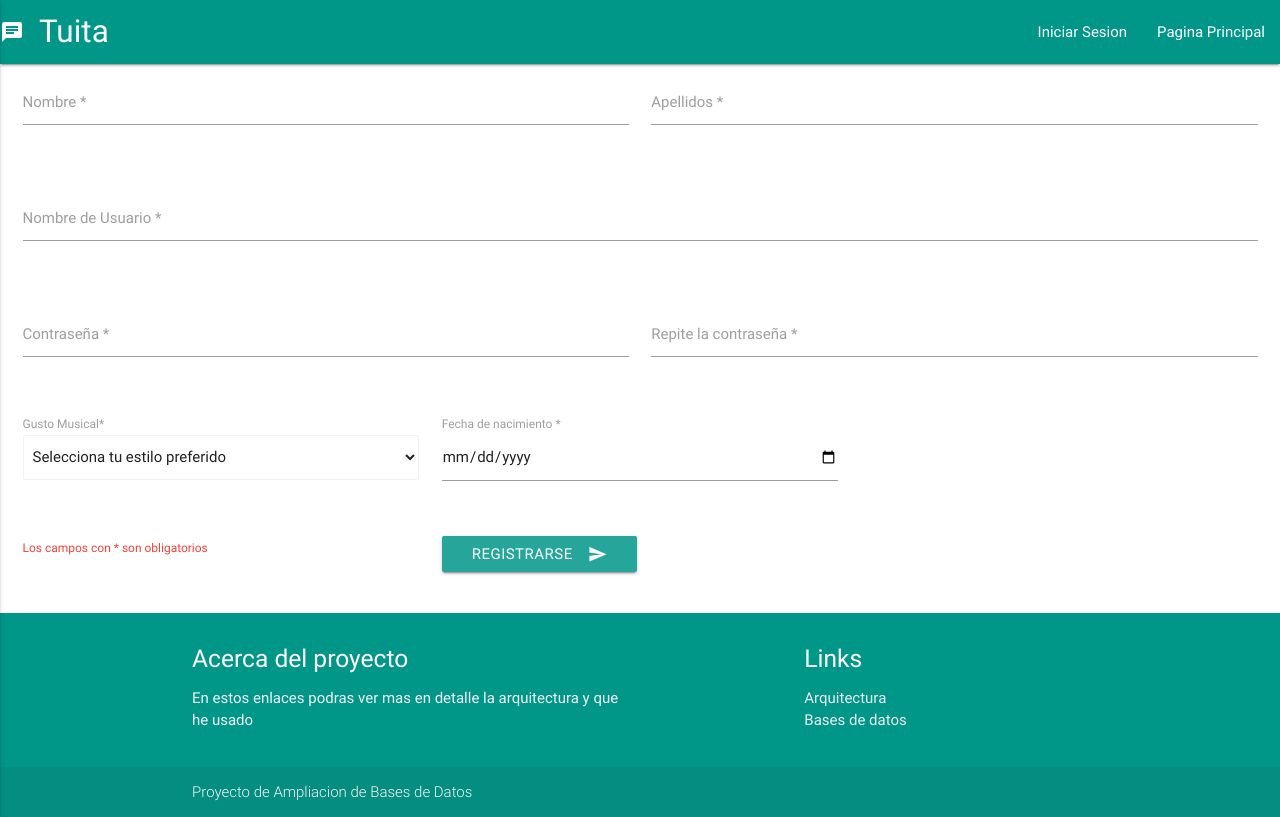
After one commit to jgarriuni/ProyectoABD, a PHP site: page /src/registro.php in a window 1280 px wide. The commit adds this page. Run offline with PHP 8.4, Linux system fonts and the light colour scheme; some libraries are stand-ins or nearby versions.

Commit message:
Ultima version del proyecto

```diff
--- a/css/style.css
+++ b/css/style.css
@@ -32,13 +32,6 @@ html{
     position: relative;
     min-height: 100%;
 }
-
-footer{
-    margin-top: -0.85%;/*esto es lo que realmente me lo pone abajo poner solo en
-    la pagina de inicio de sesion*/
-    width: 100%;
-    position: relative;
-}
 /*fin ESTO SOLO PARA LAS PAGINAS QUE NECESITE QUE ESTE EL FOOTER ABAJO SIEMPRE*/
 
 /* Cambiar color indicador tab en miperfil*/
@@ -48,6 +41,15 @@ footer{
 
 /* FIN Cambiar color indicador tab en miperfil*/
 
+body{
+  display: flex;
+  min-height: 100vh;
+  flex-direction: column;
+}
+
+main{
+  flex: 1 0 auto;
+}
 /* Esto hace que lo tabpane vayan cambiando los tabs
 #todos:checked ~ #contentTodos;
 #grupo:checked ~ #contentGrupo;
--- /dev/null
+++ b/js/comprobar.js
@@ -0,0 +1,139 @@
+function campoVacio(campo) {
+    "use strict";
+    document.getElementById(campo).className = "red-text";
+    document.getElementById(campo).innerHTML = "Campo vacio";
+}
+
+function mensajeError(campo, mensaje) {
+    "use strict";
+    document.getElementById(campo).className = "red-text";
+    document.getElementById(campo).innerHTML = mensaje;
+}
+
+function vaciarError(campo){
+    "use strict";
+    document.getElementById(campo).className = "green-text";
+    document.getElementById(campo).innerHTML = "Correcto";
+}
+
+function comprobarNombre() {
+    "use strict";
+
+    var nombre = document.getElementById("id_nombre").value;
+
+    if (nombre.trim() === "") {
+        campoVacio("error_nombre");
+        return false;
+    }
+    else if (nombre.length > 20) {
+        mensajeError("error_nombre", "El nombre tiene que ocupar maximo 20 caracteres");
+        return false;
+    }
+    else {
+        vaciarError("error_nombre");
+        return true;
+    }
+}
+
+function comprobarApellidos(){
+    "use strict";
+
+    var apellidos = document.getElementById("id_apellidos").value;
+
+    if (apellidos.trim() === "") {
+        campoVacio("error_apellidos");
+        return false;
+    }
+    else if (apellidos.length > 20) {
+        mensajeError("error_apellidos", "Los apellidos tienen que ocupar maximo 20 caracteres");
+        return false;
+    }
+    else {
+        vaciarError("error_apellidos");
+        return true;
+    }
+}
+
+function comprobarUsuario(){
+    "use strict";
+
+    var usuario = document.getElementById("id_usuario").value;
+
+    if (usuario.trim() === "") {
+        campoVacio("error_usuario");
+        return false;
+    }
+    else if (usuario.length > 10) {
+        mensajeError("error_usuario", "El nombre de usuario tiene que ocupar como maximo 10 caracteres");
+        return false;
+    }
+    else {
+        vaciarError("error_usuario");
+        return true;
+    }
+}
+
+function comprobarContrasenia(){
+    "use strict";
+
+    var pass1 = document.getElementById("id_password").value;
+    var pass2 = document.getElementById("id_password_repetir").value;
+
+    if (pass1.trim() === "") {
+        campoVacio("error_contrasenia");
+        if(pass2.trim() === ""){
+            campoVacio("error_contrasenia2");
+        }
+        return false;
+    }
+    else{
+        if(pass1.length > 10){
+            mensajeError("error_contrasenia", "La contraseña debe tener como maximo 10 caracteres");
+            return false;
+        }
+        else if(pass2.length > 10){
+            mensajeError("error_contrasenia2", "La contraseña debe tener como maximo 10 caracteres");
+            return false;
+        }
+        else{
+            if(pass1 == pass2){
+                vaciarError("error_contrasenia");
+                vaciarError("error_contrasenia2");
+                return true;
+            }
+            else{
+                mensajeError("error_contrasenia", "Las contraseñas no coinciden");
+                mensajeError("error_contrasenia2", "Las contraseñas no coinciden");
+                return false;
+            }
+        }
+    }
+}
+
+function comprobarFecha(){
+    "use strict";
+
+    var fecha = document.getElementById("id_fecha").value;
+
+    if (fecha.trim() === "") {
+        campoVacio("error_fecha");
+        return false;
+    }
+    else {
+        vaciarError("error_fecha");
+        return true;
+    }
+}
+
+function comprobarDatos(){
+    "use strict";
+    var ok = (comprobarNombre() & comprobarApellidos() & comprobarUsuario() & comprobarContrasenia() & comprobarFecha());
+
+    if(ok == 1){
+        return true;
+    }
+    else{
+        return false;
+    }
+
+}
--- a/js/functions.js
+++ b/js/functions.js
@@ -1,7 +1,12 @@
 "use strict";
+
 $(document).ready(function () {});
 $(document).ready(function () {$('.slider').slider(); });
 $(".button-collapse").sideNav();
- $(document).ready(function(){
+$(document).ready(function() {
     $('ul.tabs').tabs();
-  });
+});
+$('.datepicker').pickadate({
+    selectMonths: true, // Creates a dropdown to control month
+    selectYears: 15 // Creates a dropdown of 15 years to control year
+});
--- a/src/iniciarSesion.html
+++ b/src/iniciarSesion.html
@@ -37,7 +37,7 @@
         </div>
       </nav>
       <!-- Fin Barra de navegacion -->
-
+      <main>
         <!-- Formulario -->
         <div class="row">
           <form class="col s12">
@@ -73,6 +73,7 @@
           </form>
         </div>
         <!-- Formulario -->
+      </main>
       <!-- Footer de la pagina -->
       <footer class="page-footer teal"><!-- Color -->
         <div class="container">
--- /dev/null
+++ b/src/registro.php
@@ -0,0 +1,160 @@
+
+  <!DOCTYPE html>
+  <html>
+    <head>
+      <meta charset="utf-8">
+      <!--Import Google Icon Font-->
+      <link href="http://fonts.googleapis.com/icon?family=Material+Icons" rel="stylesheet">
+      <!--Import materialize.css-->
+      <link type="text/css" rel="stylesheet" href="../css/materialize.css"  media="screen,projection"/>
+      <link type="text/css" rel="stylesheet" href="../css/style.css"  media="screen,projection"/>
+
+      <!--Let browser know website is optimized for mobile-->
+      <meta name="viewport" content="width=device-width, initial-scale=1.0"/>
+      <link rel="icon" href="../img/favicon.ico" />
+      <title>Tuita</title>
+
+      <!--Import jQuery before materialize.js-->
+      <script type="text/javascript" src="https://code.jquery.com/jquery-2.1.1.min.js"></script>
+      <script type="text/javascript" src="../js/materialize.js"></script>
+      <script type="text/javascript" src="../js/comprobar.js"></script>
+
+    </head>
+
+    <body>
+
+      <!-- Barra de navegacion -->
+      <nav>
+        <div class="nav-wrapper teal"><!-- Color -->
+         <a class="brand-logo"><i class="material-icons">chat</i>Tuita</a>
+          <a href="#" data-activates="mobile-demo" class="button-collapse"><i class="material-icons">menu</i></a>
+          <ul class="right hide-on-med-and-down">
+            <li><a href="iniciarSesion.html">Iniciar Sesion</a></li>
+            <li><a href="index.html">Pagina Principal</a></li>
+          </ul>
+          <ul class="side-nav" id="mobile-demo">
+            <li><a href="iniciarSesion.html">Iniciar Sesion</a></li>
+            <li><a href="index.html">Pagina Principal</a></li>
+          </ul>
+        </div>
+      </nav>
+      <!-- Fin Barra de navegacion -->
+      <main>
+      <!-- FORMULARIO REGISTRO -->
+       <div class="row">
+        <?php
+          $nombre = $apellido = $usuario = $contrasenia = $fecha = $gustos = "";
+          if($_SERVER["REQUEST_METHOD"] == "POST"){
+            require('../php/bbdd/tratarDatos.php');
+            $nombre = testearDato($_POST["Nombre"]);
+            $apellido = testearDato($_POST["Apellidos"]);
+            $usuario = testearDato($_POST["Usuario"]);
+            $contrasenia = testearDato($_POST["Contrasenia"]);
+            $fecha = testearDato($_POST["Fecha"]);
+          }
+        ?>
+        <form class="col s12" method="post" action="<?php echo htmlspecialchars($_SERVER["PHP_SELF"])?>" onsubmit="return comprobarDatos()">
+          <div class="row"><!-- DATOS NOMBRE Y USUARIO -->
+            <div class="input-field inline col s6">
+              <input id="id_nombre" type="text" class="validate" name="Nombre" onchange="comprobarNombre()">
+              <label id="id_label_nombre" for="id_nombre">Nombre *</label>
+              <p id="error_nombre" class="red-text"></p>
+            </div>
+            <div class="input-field col s6">
+              <input id="id_apellidos" type="text" class="validate" name="Apellidos" onchange="comprobarApellidos()">
+              <label for="id_apellidos">Apellidos *</label>
+              <p id="error_apellidos" class="red-text"></p>
+            </div>
+          </div>
+          <div class="row">
+             <div class="input-field col s12">
+              <input id="id_usuario" type="text" class="validate" name="Usuario" onchange="comprobarUsuario()">
+              <label for="id_usuario">Nombre de Usuario *</label>
+              <p id="error_usuario" class="red-text"></p>
+              <?php
+                if($usuario != ""){
+                  require('../php/bbdd/buscarUsuario.php');
+                  if(buscarUsuario($usuario)){
+                    echo '<p id="error_usuario" class="red-text">El usuario ya esta registrado</p>';
+                  }
+                  else{
+                      require('../php/bbdd/insertarUsuario.php');
+                      insertarUsuario();
+                  }
+                }
+              ?>
+            </div>
+          </div>
+          <div class="row"><!-- PARA CONTRASEÑA -->
+            <div class="input-field col s6">
+              <input id="id_password" type="password" class="validate" name="Contrasenia" onchange="comprobarContrasenia()">
+              <label for="id_password">Contraseña *</label>
+              <p id="error_contrasenia" class="red-text"></p>
+            </div>
+            <div class="input-field col s6">
+              <input id="id_password_repetir" type="password" class="validate" name="Contrasenia2" onchange="comprobarContrasenia()">
+              <label for="id_password_repetir">Repite la contraseña *</label>
+              <p id="error_contrasenia2" class="red-text"></p>
+            </div>
+          </div>
+
+          <div class = "row">
+          <div class="col s4">
+              <label>Gusto Musical*</label>
+               <select class="browser-default">
+                 <option value="" disabled selected>Selecciona tu estilo preferido</option>
+                 <option value="1">Rock</option>
+                 <option value="2">Dance</option>
+                 <option value="3">Rap</option>
+                 <option value="4">Musica clasica</option>
+               </select>
+          </div>
+          <div class="col s4">
+            <label for="id_fecha">Fecha de nacimiento *</label>
+            <input id="id_fecha" type="date" name="Fecha" onchange="comprobarFecha()">
+            <p id="error_fecha" class="red-text"></p>
+          </div>
+          </div>
+          <div class="row">
+            <div class="col s4">
+              <label class="red-text">Los campos con * son obligatorios</label>
+            </div>
+            <div class="col s4 m4 l6">
+              <button class="btn">
+                Registrarse
+                <i class="material-icons right">send</i>
+              </button>
+            </div>
+            <div class="col s4"></div>
+          </div>
+        </form>
+      </div>
+      <!-- FIN FORMULARIO REGISTRO -->
+      </main>
+      <!-- Footer de la pagina -->
+      <footer class="page-footer teal"><!-- Color -->
+        <div class="container">
+            <div class="row">
+                <div class="col l6 s12">
+                    <h5 class="white-text">Acerca del proyecto</h5>
+                        <p class="grey-text text-lighten-4">En estos enlaces podras ver mas en detalle la arquitectura y que he usado</p>
+                </div>
+                <div class="col l4 offset-l2 s12">
+                    <h5 class="white-text">Links</h5>
+                        <ul>
+                            <li><a class="grey-text text-lighten-3" href="#!">Arquitectura</a></li>
+                            <li><a class="grey-text text-lighten-3" href="#!">Bases de datos</a></li>
+                        </ul>
+                </div>
+            </div>
+        </div>
+        <div class="footer-copyright">
+            <div class="container">
+                <a class="grey-text text-lighten-4 centre" href="#!">Proyecto de Ampliacion de Bases de Datos</a>
+            </div>
+        </div>
+      </footer>
+      <!-- Fin Footer de pagina -->
+    </body>
+    <script type="text/javascript" src="../js/functions.js"></script>
+  </html>
```
Also changed, not shown: php/bbdd/buscarUsuario.php (added, +24 -0 lines), php/bbdd/handlerBBDD.php (added, +17 -0 lines), php/bbdd/insertarUsuario.php (added, +15 -0 lines), php/bbdd/tratarDatos.php (added, +8 -0 lines), php/handlerBBDD.php (added, +17 -0 lines), plantilla.html (added, +28 -0 lines), src/index2.php (added, +128 -0 lines), src/miPerfil.html (+5 -12 lines), 2 other files. Lines whose indentation alone changed are shown as unchanged.
